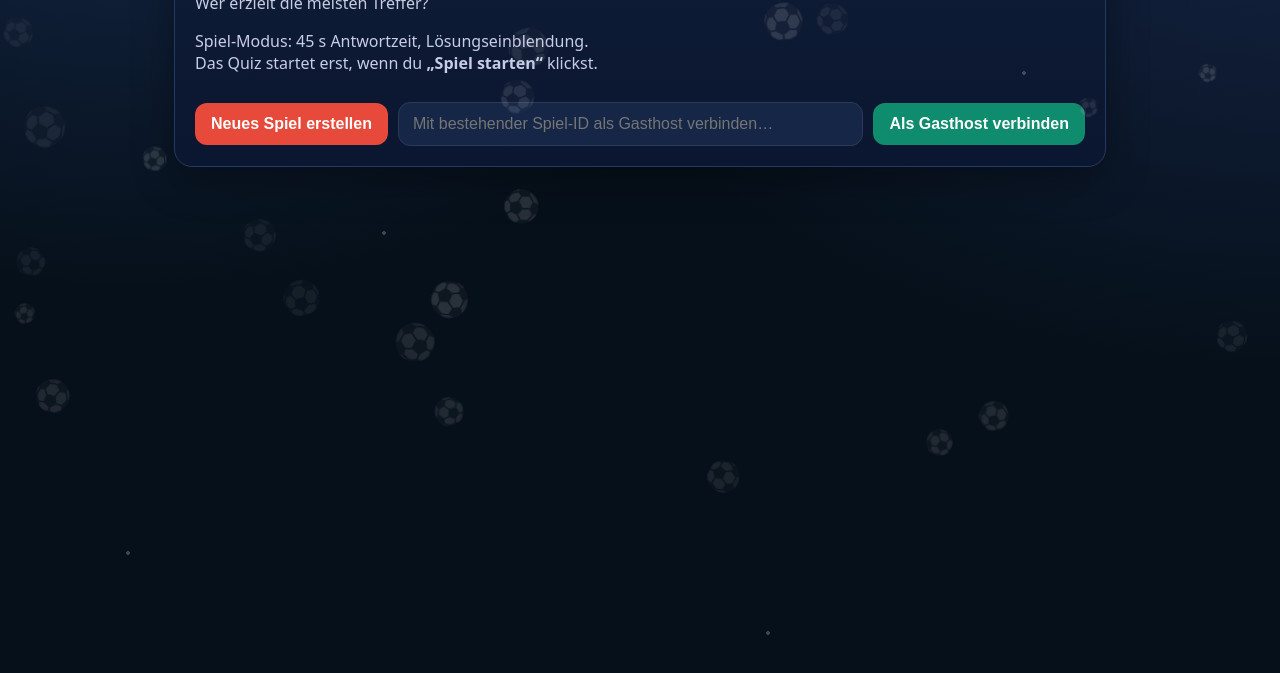
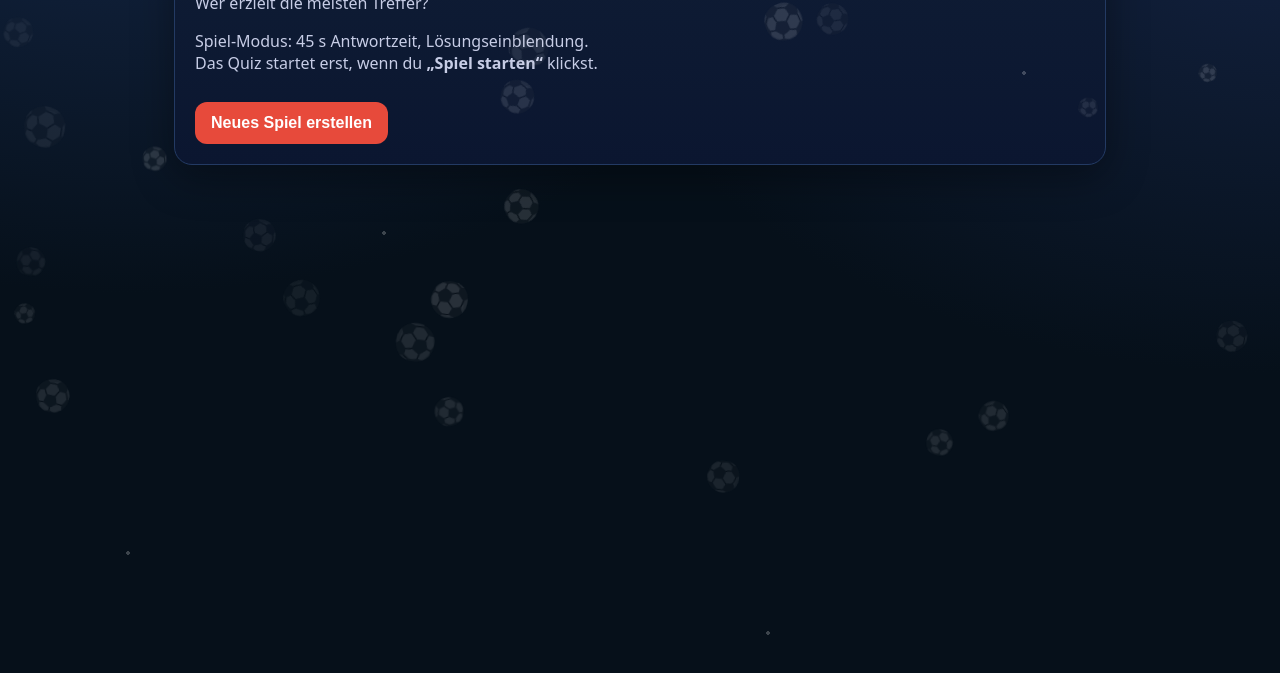
Before and after one commit to juliaherbig12-dot/weihnachtsfeier-quiz, a plain HTML site: page index.html in a window 1280 px wide. Shown: the part 107-780 px from the top of the page. Drawn offline with Linux system fonts and the light colour scheme.

Commit message:
Update index.html without Gasthost

```diff
--- a/index.html
+++ b/index.html
@@ -27,8 +27,6 @@
     <div class="sp"></div>
     <div class="row">
       <button id="createGameBtn" class="btn">Neues Spiel erstellen</button>
-      <input id="joinGameIdHost" class="input" placeholder="Mit bestehender Spiel-ID als Gasthost verbinden…" />
-      <button id="joinHostBtn" class="btn secondary">Als Gasthost verbinden</button>
     </div>
     <div id="hostPanel" class="hidden">
 
```
